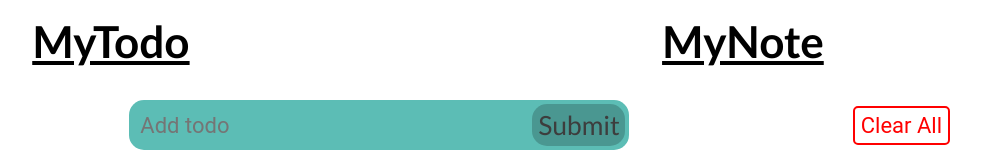
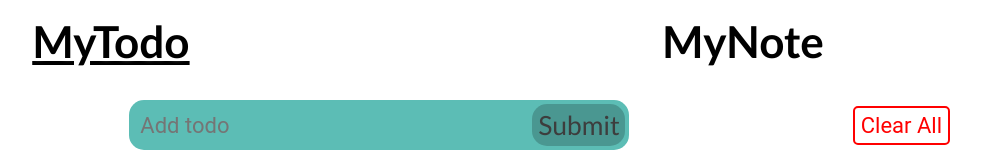
Before and after one commit to SeraphimKa/VueTodo, a Vue app: page / in a window 1280 px wide. Shown: the top 160 px of the page, without its empty margins (212-1193 px from the left). Built offline with nearby package versions, Linux system fonts and the light colour scheme.

Commit message:
nav tweak

```diff
--- a/src/components/NavBar.vue
+++ b/src/components/NavBar.vue
@@ -1,11 +1,12 @@
 
 <script setup lang="ts">
 import { RouterLink } from 'vue-router'
+
 </script>
 <template>
     <header>
-        <router-link to="/">MyTodo</router-link>
-        <router-link to="/notes">MyNote</router-link>
+        <router-link to="/" active-class="active">MyTodo</router-link>
+        <router-link to="/notes" active-class="active">MyNote</router-link>
     </header>
 </template>
 
@@ -17,11 +18,18 @@ header {
 
 a {
     font-family: 'Gill Sans', 'Gill Sans MT', Calibri, 'Trebuchet MS', sans-serif;
-    text-decoration-line: underline;
     font-weight: 600;
     color: rgb(0, 0, 0);
-    text-shadow: 0 0 3px rgb(255, 255, 255);
+    text-shadow: 0 0 2px rgb(255, 255, 255);
     font-size: 2rem;
 }
 
+a:hover {
+    color: rgb(25, 25, 25)
+}
+
+.active {
+    text-shadow: 0 0 5px rgb(255, 255, 255);
+    text-decoration-line: underline;
+}
 </style>
```
